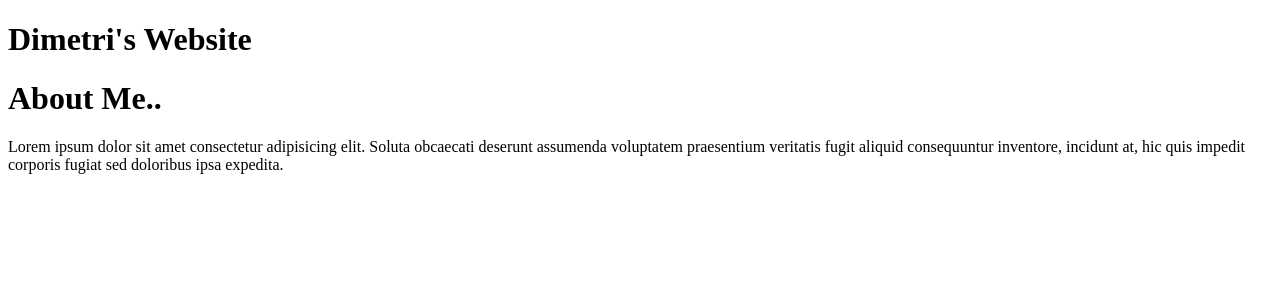
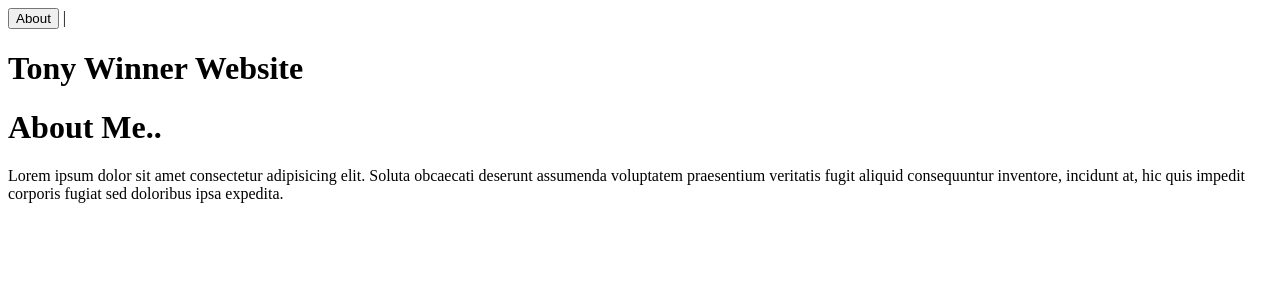
Before and after one commit to LetsJessCode/dimetri_site, a React (Create React App) app: page / in a window 1280 px wide. Shown: the top 300 px of the page. Built offline with nearby package versions, Linux system fonts and the light colour scheme.

Commit message:
added scroll dependency

```diff
--- a/package.json
+++ b/package.json
@@ -6,6 +6,7 @@
     "@testing-library/jest-dom": "^5.11.4",
     "@testing-library/react": "^11.1.0",
     "@testing-library/user-event": "^12.1.10",
+    "i": "^0.3.6",
     "react": "^17.0.1",
     "react-dom": "^17.0.1",
     "react-router-dom": "^5.2.0",
--- a/src/App.js
+++ b/src/App.js
@@ -1,16 +1,23 @@
 import React, { Component } from 'react'
-import About from './About'
-import Nav from './Nav'
+import About from './component/About'
+
 export class App extends Component {
+
   render() {
     return (
       <div>
-        <h1>Dimetri's Website</h1>
+       <nav>
+           <button >About</button> |
+        </nav>
+        <h1>Tony Winner Website</h1>
         <About />
+
       </div>
+
     )
   }
 }
 
 
+
 export default App;
--- a/src/Nav.js
+++ /dev/null
@@ -1,13 +0,0 @@
-import React, { Component } from 'react'
-import {NavLink} from 'react-router-dom'
-
-const Nav = () => {
-    return (
-        <nav>
-            <NavLink to="/">Home</NavLink>
-            <NavLink to="/about">About</NavLink>
-        </nav>
-    )
-}
-
-export default Nav
--- a/src/About.js
+++ b/src/component/About.js
@@ -1,9 +1,10 @@
 import React, { Component } from 'react'
 
 export class About extends Component {
+
     render() {
         return (
-            <div>
+            <div className="about">
                 <h1>About Me..</h1>
                 <p>Lorem ipsum dolor sit amet consectetur adipisicing elit. Soluta obcaecati deserunt assumenda voluptatem praesentium veritatis fugit aliquid consequuntur inventore, incidunt at, hic quis impedit corporis fugiat sed doloribus ipsa expedita.</p>
             </div>
```
Also changed, not shown: src/component/NavBar.js (added, +12 -0 lines), 1 other file (tests, documents, lock files or other folders).
